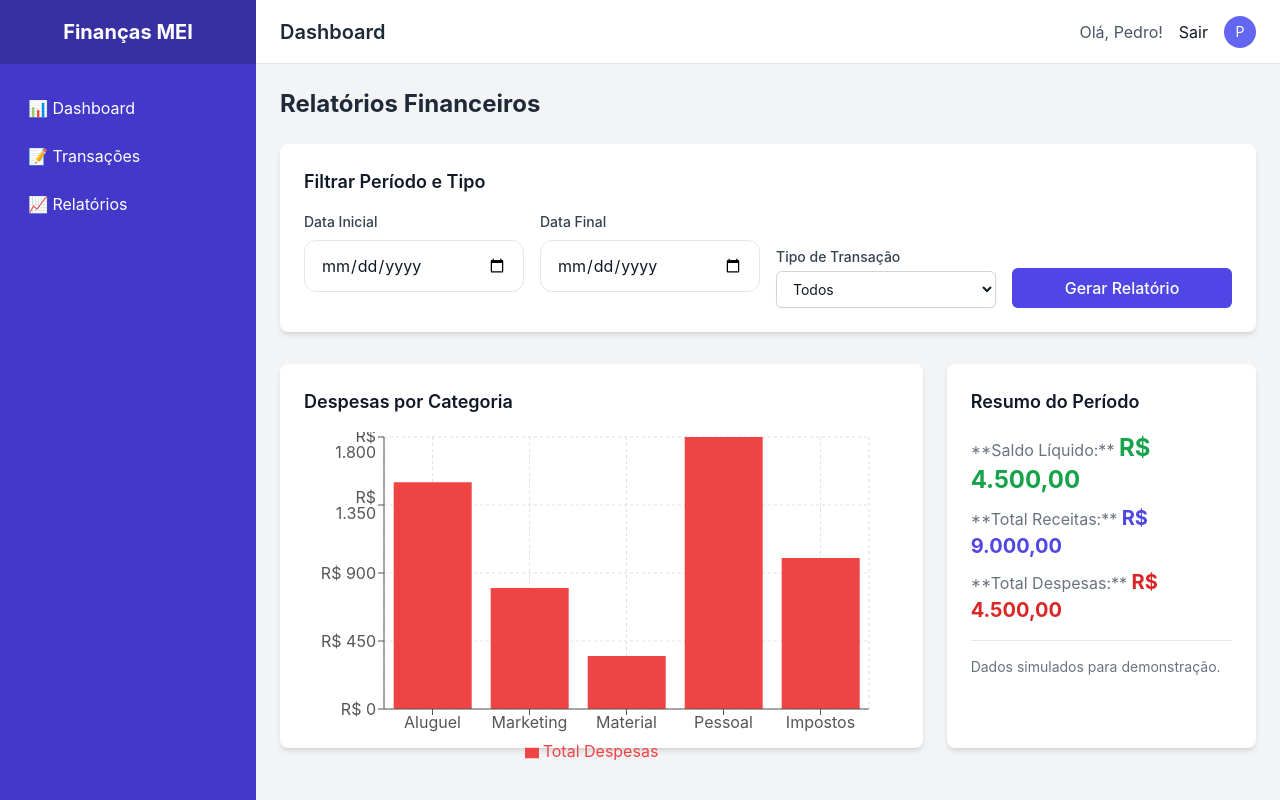
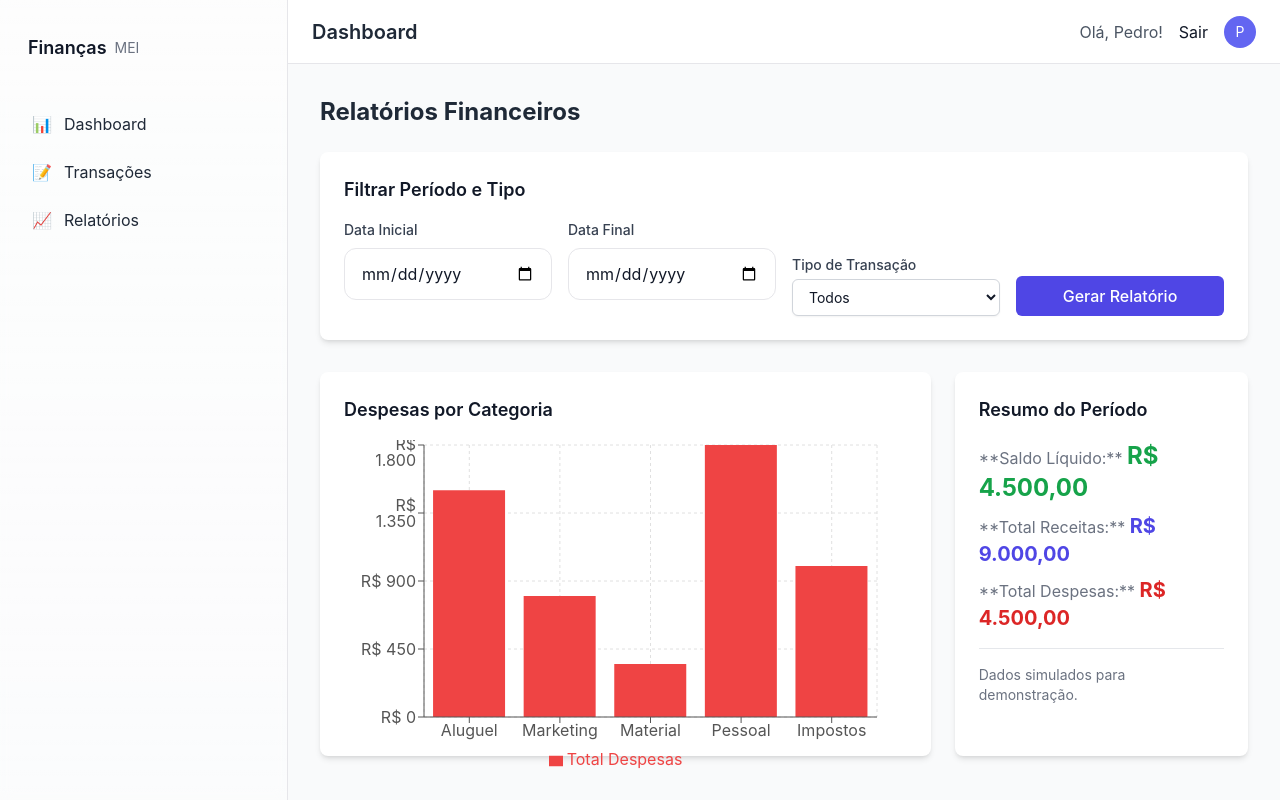
Before and after one commit to Blima-P/sistema-financas-frontend, a React (Vite) app: page /relatorios in a window 1280 px wide. Built offline with nearby package versions, Linux system fonts and the light colour scheme; sample sign-in values are in the browser's storage.

Commit message:
style(ui): update sidebar, layout, KPI card and modal to modern design

```diff
--- a/src/components/BarraLateral.tsx
+++ b/src/components/BarraLateral.tsx
@@ -3,31 +3,38 @@ import { Link } from 'react-router-dom';
 
 const BarraLateral: React.FC = () => {
   return (
-    <div className="hidden md:flex flex-col w-64 bg-indigo-700 text-white">
-      <div className="flex items-center justify-center h-16 bg-indigo-800 text-xl font-bold">
-        Finanças MEI
+    <aside className="hidden md:flex flex-col w-72 p-4 bg-white border-r border-[var(--border)] glass">
+      <div className="flex items-center justify-start h-16 px-3">
+        <div className="text-lg font-semibold text-gray-900">Finanças</div>
+        <div className="ml-2 text-sm text-gray-500">MEI</div>
       </div>
-      <nav className="flex-1 px-4 py-6 space-y-2">
+
+      <nav className="mt-6 flex-1 space-y-2">
         <Link
           to="/dashboard"
-          className="block px-3 py-2 rounded-md hover:bg-indigo-600 transition duration-150 ease-in-out"
+          className="flex items-center gap-3 px-4 py-2 rounded-xl text-gray-800 hover:bg-gray-100 transition"
         >
-          📊 Dashboard
+          <span>📊</span>
+          <span>Dashboard</span>
         </Link>
+
         <Link
           to="/transacoes"
-          className="block px-3 py-2 rounded-md hover:bg-indigo-600 transition duration-150 ease-in-out"
+          className="flex items-center gap-3 px-4 py-2 rounded-xl text-gray-800 hover:bg-gray-100 transition"
         >
-          📝 Transações
+          <span>📝</span>
+          <span>Transações</span>
         </Link>
+
         <Link
           to="/relatorios"
-          className="block px-3 py-2 rounded-md hover:bg-indigo-600 transition duration-150 ease-in-out"
+          className="flex items-center gap-3 px-4 py-2 rounded-xl text-gray-800 hover:bg-gray-100 transition"
         >
-          📈 Relatórios
+          <span>📈</span>
+          <span>Relatórios</span>
         </Link>
       </nav>
-    </div>
+    </aside>
   );
 };
 
--- a/src/components/CartaoKPI.tsx
+++ b/src/components/CartaoKPI.tsx
@@ -29,9 +29,9 @@ const CartaoKPI: React.FC<CartaoKPIProps> = ({ titulo, valor, corDestaque }) =>
   }).format(valor);
 
   return (
-    <div className="bg-white p-6 rounded-lg shadow-md hover:shadow-lg transition duration-300">
-      <p className="text-sm font-medium text-gray-500">{titulo}</p>
-      <p className={`mt-1 text-3xl font-extrabold ${classeCorValor}`}>
+    <div className="card">
+      <p className="text-sm font-medium muted">{titulo}</p>
+      <p className={`mt-2 text-3xl font-extrabold ${classeCorValor}`}>
         {valorFormatado}
       </p>
     </div>
--- a/src/components/Layout.tsx
+++ b/src/components/Layout.tsx
@@ -9,11 +9,11 @@ interface LayoutProps {
 
 const Layout: React.FC<LayoutProps> = ({ children }) => {
   return (
-    <div className="flex h-screen bg-gray-100">
+    <div className="flex min-h-screen bg-gray-50">
       <BarraLateral />
       <div className="flex flex-col flex-1 overflow-hidden">
         <Cabecalho />
-        <main className="flex-1 overflow-x-hidden overflow-y-auto p-4 md:p-6">
+        <main className="flex-1 overflow-x-hidden overflow-y-auto p-6 md:p-8">
           {children}
         </main>
       </div>
--- a/src/components/ModalTransacao.tsx
+++ b/src/components/ModalTransacao.tsx
@@ -76,9 +76,9 @@ const ModalTransacao: React.FC<ModalTransacaoProps> = ({
 
   return (
     // Backdrop
-    <div className="fixed inset-0 bg-black bg-opacity-50 flex items-center justify-center z-50">
+    <div className="fixed inset-0 bg-black bg-opacity-40 flex items-center justify-center z-50">
       {/* Container do Modal */}
-      <div className="bg-white rounded-lg shadow-xl p-6 w-full max-w-lg mx-4">
+      <div className="card-hero w-full max-w-lg mx-4">
         <h2 className="text-2xl font-bold text-gray-800 mb-4">
           {transacaoParaEditar ? 'Editar Transação' : 'Nova Transação'}
         </h2>
@@ -86,32 +86,16 @@ const ModalTransacao: React.FC<ModalTransacaoProps> = ({
         {/* Formulário */}
         <form onSubmit={handleSubmit}>
 
-          {/* Campo Tipo (Botões de Rádio) */}
+          {/* Campo Tipo (Botões de Rádio simples) */}
           <div className="mb-4">
-            <label className="block text-sm font-medium text-gray-700 mb-1">Tipo</label>
-            <div className="flex space-x-4">
-              <label className="inline-flex items-center">
-                <input
-                  type="radio"
-                  name="tipo"
-                  value="RECEITA"
-                  checked={tipo === 'RECEITA'}
-                  onChange={() => setTipo('RECEITA')}
-                  className="form-radio text-green-600"
-                />
-                <span className="ml-2 text-green-600 font-semibold">Receita</span>
-              </label>
-              <label className="inline-flex items-center">
-                <input
-                  type="radio"
-                  name="tipo"
-                  value="DESPESA"
-                  checked={tipo === 'DESPESA'}
-                  onChange={() => setTipo('DESPESA')}
-                  className="form-radio text-red-600"
-                />
-                <span className="ml-2 text-red-600 font-semibold">Despesa</span>
-              </label>
+            <label className="block text-sm font-medium text-gray-700 mb-2">Tipo</label>
+            <div className="flex gap-3">
+              <button type="button" onClick={() => setTipo('RECEITA')} className={`px-4 py-2 rounded-full ${tipo === 'RECEITA' ? 'bg-green-100 text-green-800' : 'bg-gray-50 text-gray-700'}`}>
+                Receita
+              </button>
+              <button type="button" onClick={() => setTipo('DESPESA')} className={`px-4 py-2 rounded-full ${tipo === 'DESPESA' ? 'bg-red-100 text-red-800' : 'bg-gray-50 text-gray-700'}`}>
+                Despesa
+              </button>
             </div>
           </div>
 
@@ -154,7 +138,7 @@ const ModalTransacao: React.FC<ModalTransacaoProps> = ({
               id="categoria"
               value={categoriaId}
               onChange={(e) => setCategoriaId(parseInt(e.target.value))}
-              className="mt-1 block w-full px-3 py-2 border border-gray-300 rounded-md shadow-sm focus:outline-none focus:ring-indigo-500 focus:border-indigo-500 sm:text-sm"
+              className="mt-1 input-modern"
               required
             >
               {mockCategorias.map(cat => (
@@ -166,22 +150,11 @@ const ModalTransacao: React.FC<ModalTransacaoProps> = ({
           </div>
 
           {/* Botões */}
-          <div className="flex justify-end space-x-3">
-            <button
-              type="button"
-              onClick={onClose}
-              className="py-2 px-4 border border-gray-300 rounded-md text-sm font-medium text-gray-700 hover:bg-gray-100"
-              disabled={carregando}
-            >
+          <div className="flex justify-end gap-3">
+            <button type="button" onClick={onClose} className="btn-secondary" disabled={carregando}>
               Cancelar
             </button>
-            <button
-              type="submit"
-              className={`py-2 px-4 border border-transparent rounded-md text-sm font-medium text-white ${
-                tipo === 'RECEITA' ? 'bg-green-600 hover:bg-green-700' : 'bg-red-600 hover:bg-red-700'
-              } focus:outline-none focus:ring-2 focus:ring-offset-2 focus:ring-indigo-500 disabled:opacity-50`}
-              disabled={carregando}
-            >
+            <button type="submit" className={`btn-primary ${carregando ? 'opacity-60 pointer-events-none' : ''}`} disabled={carregando}>
               {carregando ? 'Salvando...' : (transacaoParaEditar ? 'Salvar Edição' : 'Salvar Transação')}
             </button>
           </div>
```
